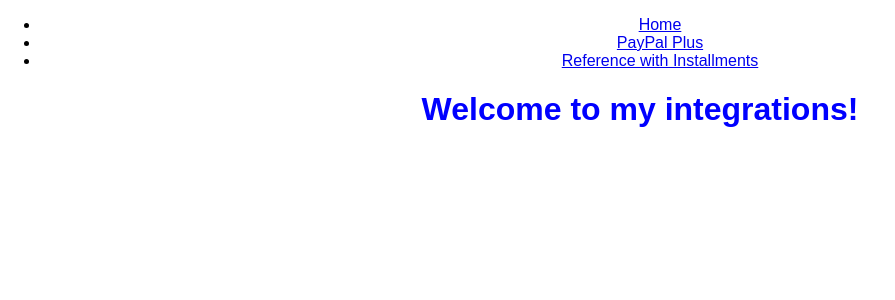
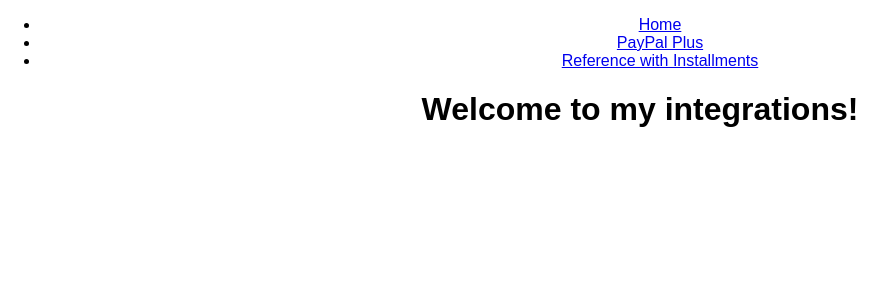
Before and after one commit to insanidade/ppaldemos, a React (Create React App) app: page / in a window 1280 px wide. Shown: the top 300 px of the page, without its empty margins (0-895 px from the left). Built offline with nearby package versions, Linux system fonts and the light colour scheme.

Commit message:
adding reference with installments

```diff
--- a/src/components/Home.js
+++ b/src/components/Home.js
@@ -7,7 +7,7 @@ const divStyle = {
 
 const Home = () => (
   <div >
-    <h1 style={divStyle}>Welcome to my integrations!</h1>
+    <h1>Welcome to my integrations!</h1>
   </div>
 )
 
--- a/src/components/ReferenceInstallments.js
+++ b/src/components/ReferenceInstallments.js
@@ -11,7 +11,7 @@ import ExternalButton from './externalButton';
 //import scriptLoader from 'react-async-script-loader';
 
 
-class PayPalPlus extends Component{
+class ReferenceInstallments extends Component{
 
     constructor (props) {
         super(props);
@@ -315,4 +315,4 @@ render = () => {
 }
 
 
-export default PayPalPlus;
+export default ReferenceInstallments;
```
